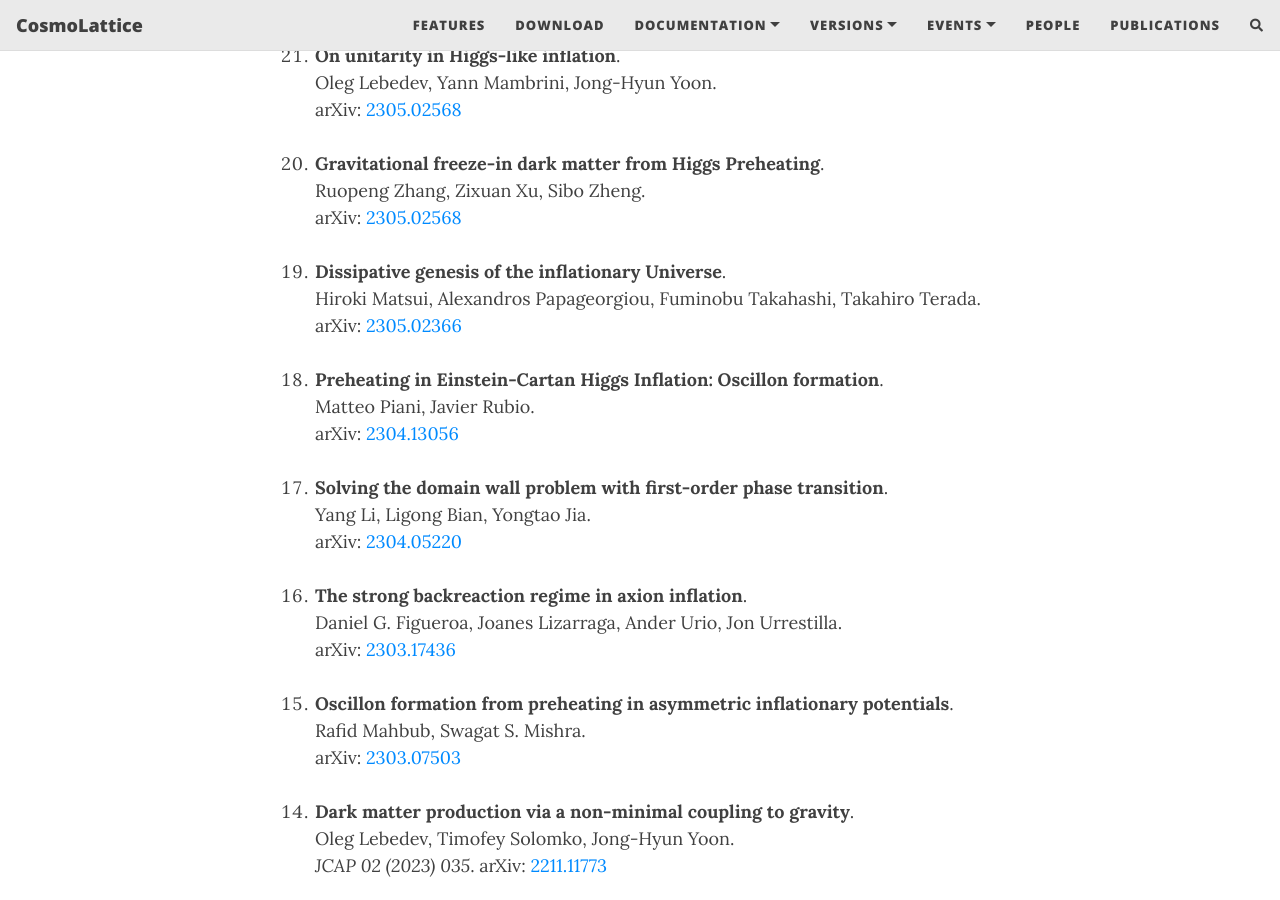
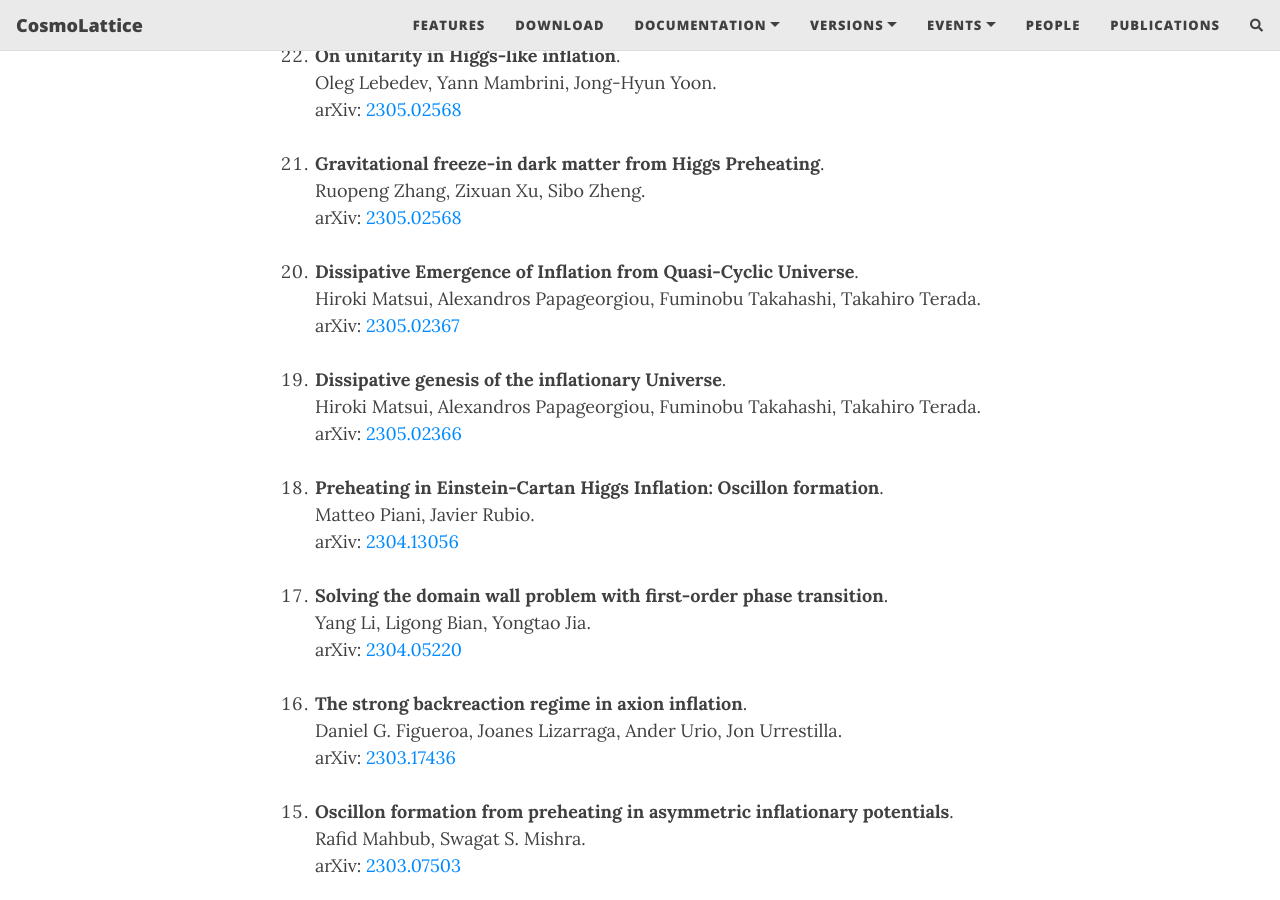
Before and after one commit to cosmolattice/cosmolatticeweb, a Jekyll site: the page built from publications.md, in a window 1280 px wide and 900 px high, scrolled down 490 px. Built offline with Jekyll 4.4.1, drawn with Linux system fonts in a browser that asks for light colours; nearby versions of some CDN libraries; comment, search, counter and statistics services are not loaded.

Commit message:
Added publication

```diff
--- a/publications.md
+++ b/publications.md
@@ -14,15 +14,20 @@ appear here, please let us know and we will gladly include it!
 
 
 <ol>
-<li value="21">
+<li value="22">
 <b>On unitarity in Higgs-like inflation</b>.<br>
    Oleg Lebedev, Yann Mambrini, Jong-Hyun Yoon. <br>
    arXiv: <a href="https://arxiv.org/abs/2305.05682" target="_blank" rel="noopener noreferrer">2305.02568</a><br><br>
 
-<li value="20">
+<li value="21">
 <b>Gravitational freeze-in dark matter from Higgs Preheating</b>.<br>
    Ruopeng Zhang, Zixuan Xu, Sibo Zheng. <br>
    arXiv: <a href="https://arxiv.org/abs/2305.02568" target="_blank" rel="noopener noreferrer">2305.02568</a><br><br>
+
+<li value="20">
+<b>Dissipative Emergence of Inflation from Quasi-Cyclic Universe</b>.<br>
+   Hiroki Matsui, Alexandros Papageorgiou, Fuminobu Takahashi, Takahiro Terada. <br>
+   arXiv: <a href="https://arxiv.org/abs/2305.02367" target="_blank" rel="noopener noreferrer">2305.02367</a><br><br>
 
 <li value="19">
 <b>Dissipative genesis of the inflationary Universe</b>.<br>
```
